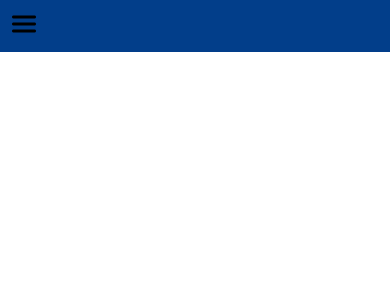
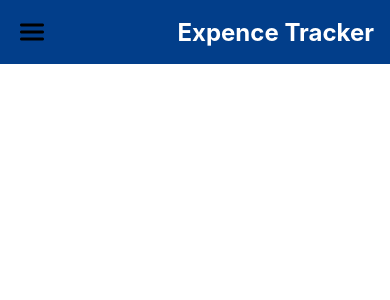
Before and after one commit to Nishantmishra1221/Expence-Tracking-MERN, a React (Vite) app: page / in a window 390 px wide. Shown: the top 300 px of the page. Built offline with nearby package versions, Linux system fonts and the light colour scheme.

Commit message:
Navbar-functionality-done

```diff
--- a/src/components/Navbar.jsx
+++ b/src/components/Navbar.jsx
@@ -3,14 +3,17 @@ import styles from "../styles/Navbar.module.css";
 const Navbar = () => {
   const hamburger = useRef(null);
   const navbar = useRef(null);
+  const close = useRef(null);
   useEffect(() => {
     const handleToggle = () => {
-      navbar.current.classList.toggle("active");
+      navbar.current.classList.toggle(styles.active);
     };
     hamburger.current.addEventListener("click", handleToggle);
+    close.current.addEventListener("click", handleToggle);
 
     return () => {
       hamburger.current.removeEventListener("click", handleToggle);
+      close.current.removeEventListener("click", handleToggle);
     };
   }, []);
   return (
@@ -19,6 +22,11 @@ const Navbar = () => {
       <div
         ref={navbar}
         className={styles.navbar}>
+        <span
+          ref={close}
+          className={styles.close}>
+          X
+        </span>
         <h1>Expence Tracker</h1>
         <ul className={styles.navbarList}>
           <li>
@@ -42,6 +50,7 @@ const Navbar = () => {
           src="/menu.png"
           className={styles.hamburger_bar}
         />
+        <h2>Expence Tracker</h2>
       </div>
     </>
   );
--- a/src/styles/Navbar.module.css
+++ b/src/styles/Navbar.module.css
@@ -12,14 +12,20 @@
   justify-content: space-around;
   gap: 1rem;
   font-size: 1.5rem;
-  font-weight: 400;
+  font-weight: 200;
   color: #caf0f8;
 }
 
 .navbar h1 {
   color: #00b4d8;
 }
+.hamburger h2 {
+  display: none;
+}
 .hamburger {
+  display: none;
+}
+.close {
   display: none;
 }
 
@@ -29,7 +35,7 @@
   }
   .navbarList {
     font-size: 1rem;
-    gap: 0.5rem;
+    gap: 1rem;
   }
 }
 
@@ -37,16 +43,20 @@
   .hamburger {
     display: block;
     background-color: #023e8a;
-    padding: 0.5rem;
-    cursor: pointer; /* Add a pointer cursor for better UX */
+    padding: 1rem;
+    display: flex;
+    justify-content: space-between;
+    align-items: center;
   }
-
   .hamburger_bar {
     color: white;
     width: 2rem;
   }
-
   .navbar {
+    position: fixed;
+    top: 0;
+    left: 0;
+    z-index: 50;
     width: 30vw;
     flex-direction: column;
     height: 100%;
@@ -61,28 +71,32 @@
     gap: 5rem;
     padding: 1rem;
     padding-top: 2rem;
-    display: flex; /* Ensure flex behavior */
-    position: fixed; /* Fix position for a sidebar */
-    top: 0;
-    left: 0;
-    transform: translateX(-100%); /* Initially hidden */
-    transition: transform 0.3s ease-in-out; /* Smooth slide */
+    transform: translateX(-100%);
+    transition: transform 0.3s ease;
   }
-
-  .navbar.active {
-    transform: translateX(0%); /* Slide in */
+  .navbar h1 {
+    display: none;
   }
-
-  .navbar h1 {
+  .hamburger h2 {
+    display: block;
     text-align: center;
+    color: white;
+    font-size: 1.5rem;
+    font-family: "Inter", sans-serif;
   }
-
   .navbarList {
-    display: flex; /* Apply flex behavior */
     flex-direction: column;
     width: 100%;
     align-items: center;
-    font-size: 1rem;
+    font-size: 1.2rem;
     gap: 2rem;
   }
+  .navbar.active {
+    transform: translateX(0);
+  }
+  .close {
+    display: block;
+    color: white;
+    font-size: 2rem;
+  }
 }
```
